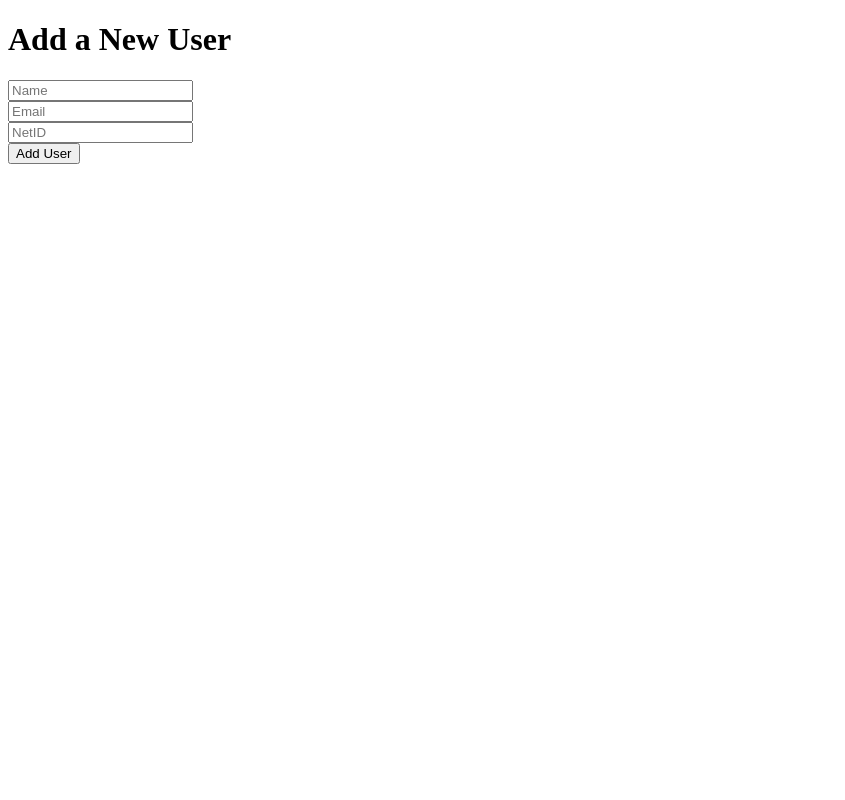
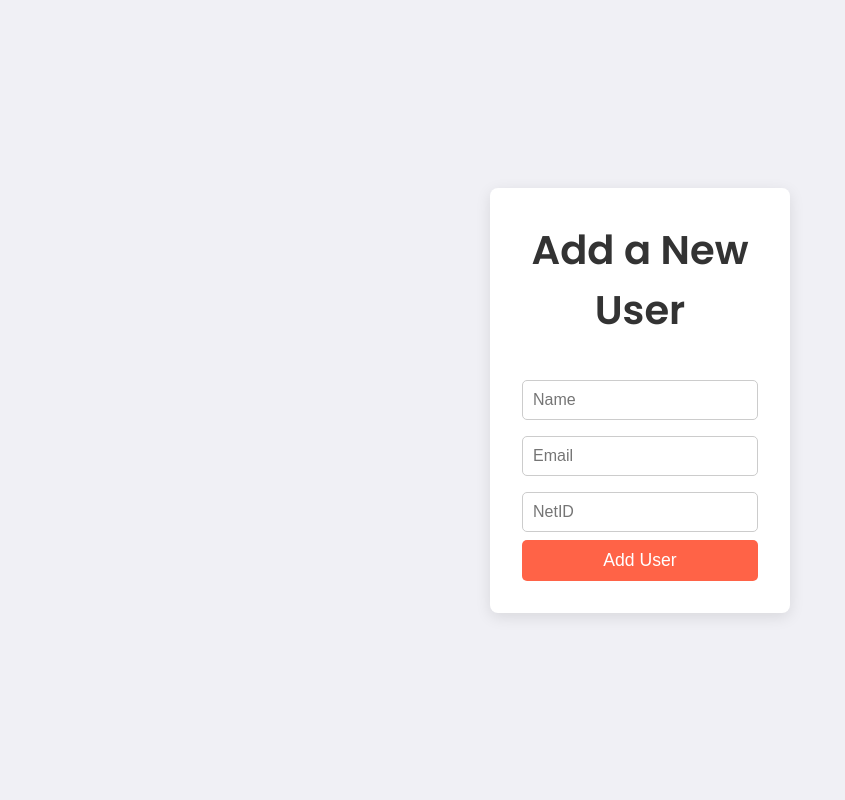
Before and after one commit to skinnywalt/PikeTrack, a Flask app: page /add_user in a window 1280 px wide. Shown: the whole page, without its empty margins (0-845 px from the left). Run offline with Flask 3, Linux system fonts and the light colour scheme.

Commit message:
small updates

```diff
--- a/PikeTrack/templates/add_user.html
+++ b/PikeTrack/templates/add_user.html
@@ -1,4 +1,4 @@
-<!DOCTYPE html>
+<!-- <!DOCTYPE html>
 <html lang="en">
 <head>
     <meta charset="UTF-8">
@@ -15,4 +15,96 @@
         <button type="submit">Add User</button>
     </form>
 </body>
+</html> -->
+
+<!DOCTYPE html>
+<html lang="en">
+<head>
+    <meta charset="UTF-8">
+    <meta http-equiv="X-UA-Compatible" content="IE=edge">
+    <meta name="viewport" content="width=device-width, initial-scale=1.0">
+    <title>Add User</title>
+
+    <!-- Link to Google Fonts -->
+    <link href="https://fonts.googleapis.com/css2?family=Poppins:wght@300;400;600&display=swap" rel="stylesheet">
+
+    <!-- CSS Styling -->
+    <style>
+        * {
+            margin: 0;
+            padding: 0;
+            box-sizing: border-box;
+        }
+
+        body {
+            font-family: 'Poppins', sans-serif;
+            display: flex;
+            justify-content: center;
+            align-items: center;
+            height: 100vh;
+            background-color: #f0f0f5; /* Light grey background */
+            color: #333;
+        }
+
+        h1 {
+            font-size: 2.5rem;
+            margin-bottom: 2rem;
+            color: #333;
+        }
+
+        form {
+            background: white; /* White background for form */
+            padding: 2rem;
+            border-radius: 8px; /* Rounded corners */
+            box-shadow: 0 4px 15px rgba(0, 0, 0, 0.1); /* Subtle shadow */
+            width: 300px; /* Fixed width for form */
+            text-align: center; /* Center align text */
+        }
+
+        input[type="text"],
+        input[type="email"] {
+            width: 100%; /* Full width inputs */
+            padding: 10px; /* Padding inside inputs */
+            margin: 0.5rem 0; /* Space between inputs */
+            border: 1px solid #ccc; /* Light grey border */
+            border-radius: 5px; /* Rounded corners */
+            font-size: 1rem; /* Font size */
+        }
+
+        button {
+            width: 100%; /* Full width button */
+            padding: 10px; /* Padding inside button */
+            background-color: #ff6347; /* Tomato background color */
+            color: white; /* White text color */
+            border: none; /* No border */
+            border-radius: 5px; /* Rounded corners */
+            font-size: 1.1rem; /* Font size */
+            cursor: pointer; /* Pointer cursor */
+            transition: background-color 0.3s; /* Smooth transition */
+        }
+
+        button:hover {
+            background-color: #ff4500; /* Darker tomato color on hover */
+        }
+
+        @media (max-width: 400px) {
+            h1 {
+                font-size: 2rem; /* Smaller font size for smaller screens */
+            }
+
+            form {
+                width: 90%; /* Responsive form width */
+            }
+        }
+    </style>
+</head>
+<body>
+    <form method="post">
+        <h1>Add a New User</h1>
+        <input type="text" name="name" placeholder="Name" required><br>
+        <input type="email" name="email" placeholder="Email" required><br>
+        <input type="text" name="netID" placeholder="NetID" required><br>
+        <button type="submit">Add User</button>
+    </form>
+</body>
 </html>
--- a/PikeTrack/templates/index.html
+++ b/PikeTrack/templates/index.html
@@ -38,7 +38,11 @@
             justify-content: center;
             align-items: center;
             height: 100vh;
-            background-color: #f0f0f5;
+            background-image: url('/workspaces/PikeTrack/PikeTrack/templates/logo.png'); /* Add your image URL here */
+            /*background-size: cover;*/ /* Ensures the image covers the entire background */
+            background-position: center center; /* Centers the image */
+            background-repeat: no-repeat; /* Prevents the image from repeating */
+            background-attachment: fixed; /* Ensures the background stays fixed when scrolling */
             color: #333;
             text-align: center;
         }
```
